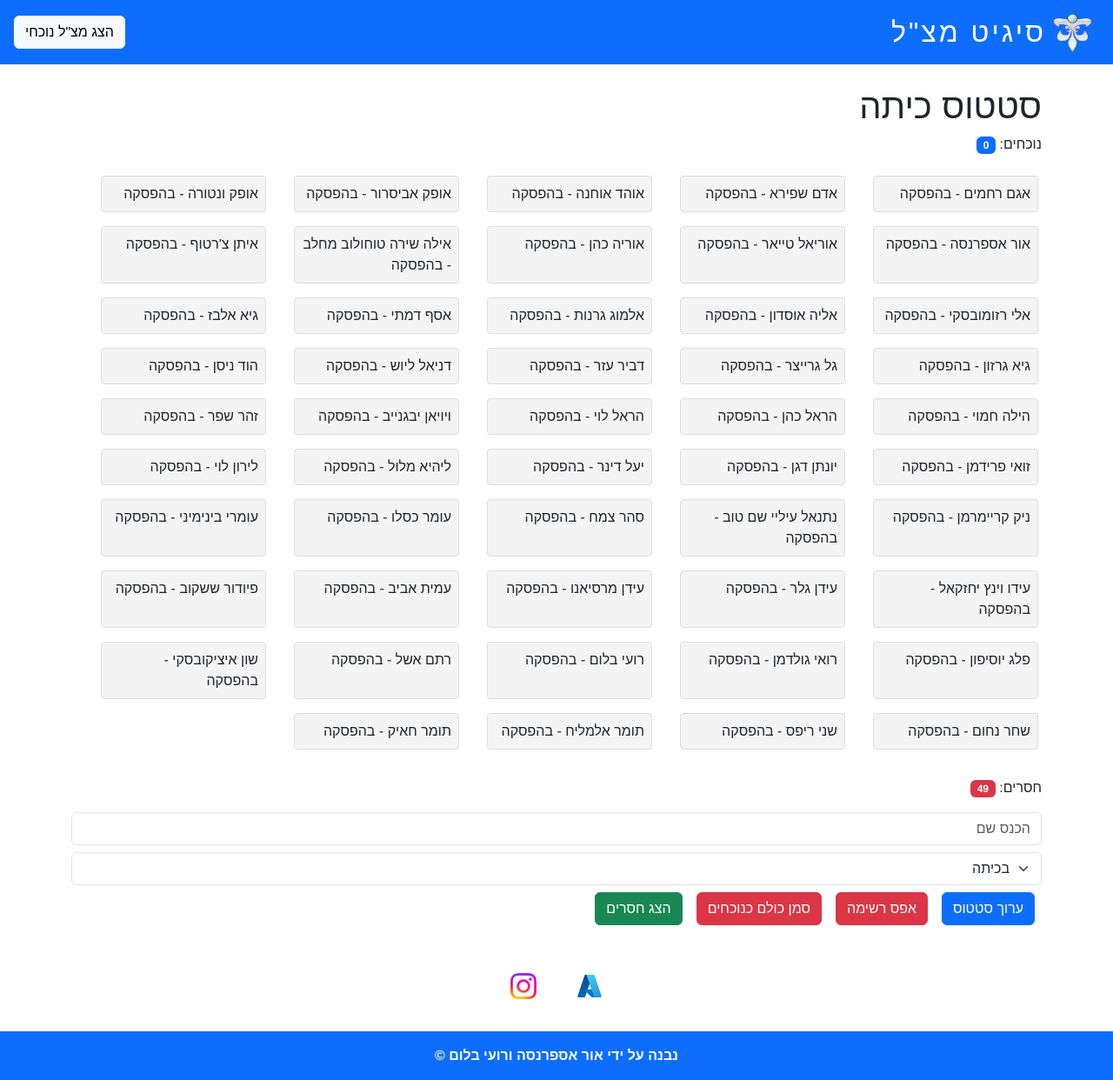
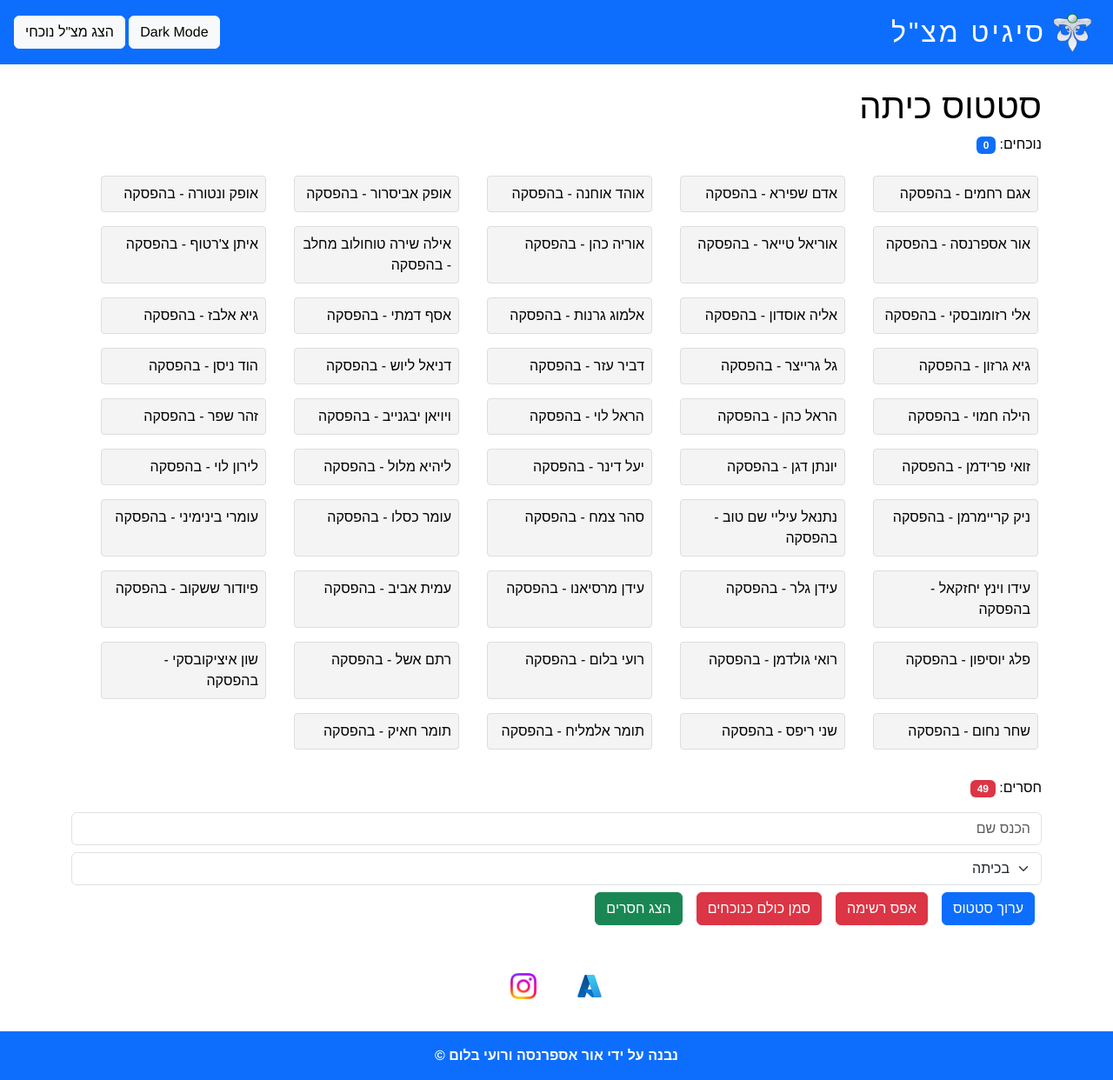
Before and after one commit to Esperansa1/matzal, a Flask app: page / in a window 1280 px wide. Shown: the whole page at 87% size. Run offline with Flask 3, Linux system fonts and the light colour scheme; some libraries are stand-ins or nearby versions.

Commit message:
Added Dark mode

```diff
--- a/static/stylesheet.css
+++ b/static/stylesheet.css
@@ -1,9 +1,16 @@
+@import url('https://fonts.googleapis.com/css2?family=Arimo:ital,wght@0,400..700;1,400..700&family=Roboto:ital,wght@0,100;0,300;0,400;0,500;0,700;0,900;1,100;1,300;1,400;1,500;1,700;1,900&display=swap');
 
-@import url('https://fonts.googleapis.com/css2?family=Arimo:ital,wght@0,400..700;1,400..700&family=Roboto:ital,wght@0,100;0,300;0,400;0,500;0,700;0,900;1,100;1,300;1,400;1,500;1,700;1,900&display=swap');
 body {
     font-family: Arial, sans-serif;
     direction: rtl;
     font-family: "Arimo", sans-serif;
+    background: #ffffff;
+    color: #000000;
+}
+
+body.dark-mode {
+    background: #181818;
+    color: #f1f1f1;
 }
 
 .name-list {
@@ -17,7 +24,11 @@ body {
     border: 1px solid #ddd;
     border-radius: 4px;
     font-weight: 100;
+}
 
+.dark-mode .name-list > div {
+    background: #333333;
+    border: 1px solid #444444;
 }
 
 .status-table {
@@ -37,17 +48,33 @@ body {
     background: #f4f4f4;
 }
 
+.dark-mode .status-table th, .dark-mode .status-table td {
+    border: 1px solid #444444;
+    background: #333333;
+    color: #f1f1f1;
+}
+
 .navbar-brand {
     letter-spacing: 3px;
     font-size: 2rem;
 }
+
 .navbar {
     margin-bottom: 1rem;
 }
 
+.dark-mode .navbar {
+    background: #222222;
+    color: #f1f1f1;
+}
+
 footer {
     font-weight: 700;
+}
 
+.dark-mode footer {
+    background: #222222;
+    color: #f1f1f1;
 }
 
 @media (max-width: 768px) {
--- a/templates/index.html
+++ b/templates/index.html
@@ -19,6 +19,7 @@
             <label class="navbar-label">סיגיט מצ"ל</label>
         </a>
         <div class="mx-3">
+            <button id="theme-toggle" class="btn btn-light matzal-btn">Dark Mode</button>
             <a href="{{ url_for('matzal') }}" class="btn btn-light matzal-btn">הצג מצ"ל נוכחי</a>
         </div>
     </nav>
@@ -80,6 +81,32 @@
         </footer>
       </div>
     <script>
+        document.addEventListener("DOMContentLoaded", function() {
+            const themeToggle = document.getElementById('theme-toggle');
+            const currentTheme = localStorage.getItem('theme');
+
+            if (currentTheme === 'dark') {
+                document.body.classList.add('dark-mode');
+                themeToggle.textContent = 'White Mode';
+            } else {
+                themeToggle.textContent = 'Dark Mode';
+            }
+
+            themeToggle.addEventListener('click', function() {
+                document.body.classList.toggle('dark-mode');
+
+                let theme = 'light';
+                if (document.body.classList.contains('dark-mode')) {
+                    theme = 'dark';
+                    themeToggle.textContent = 'White Mode';
+                } else {
+                    themeToggle.textContent = 'Dark Mode';
+                }
+                localStorage.setItem('theme', theme);
+            });
+        });
+
+
         const allNames = {{ all_names | tojson | safe }};
         const namesData = {{ names | tojson | safe }};
 
```
